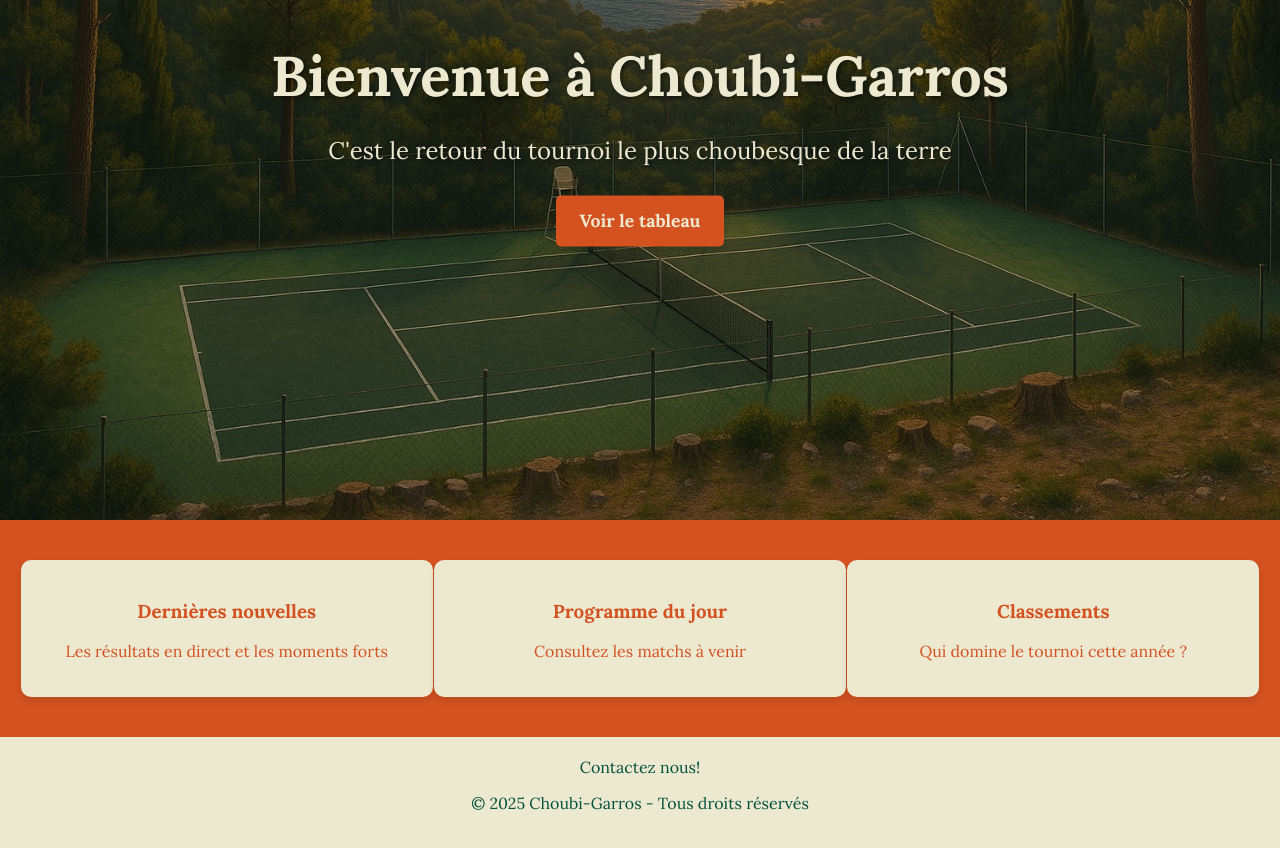
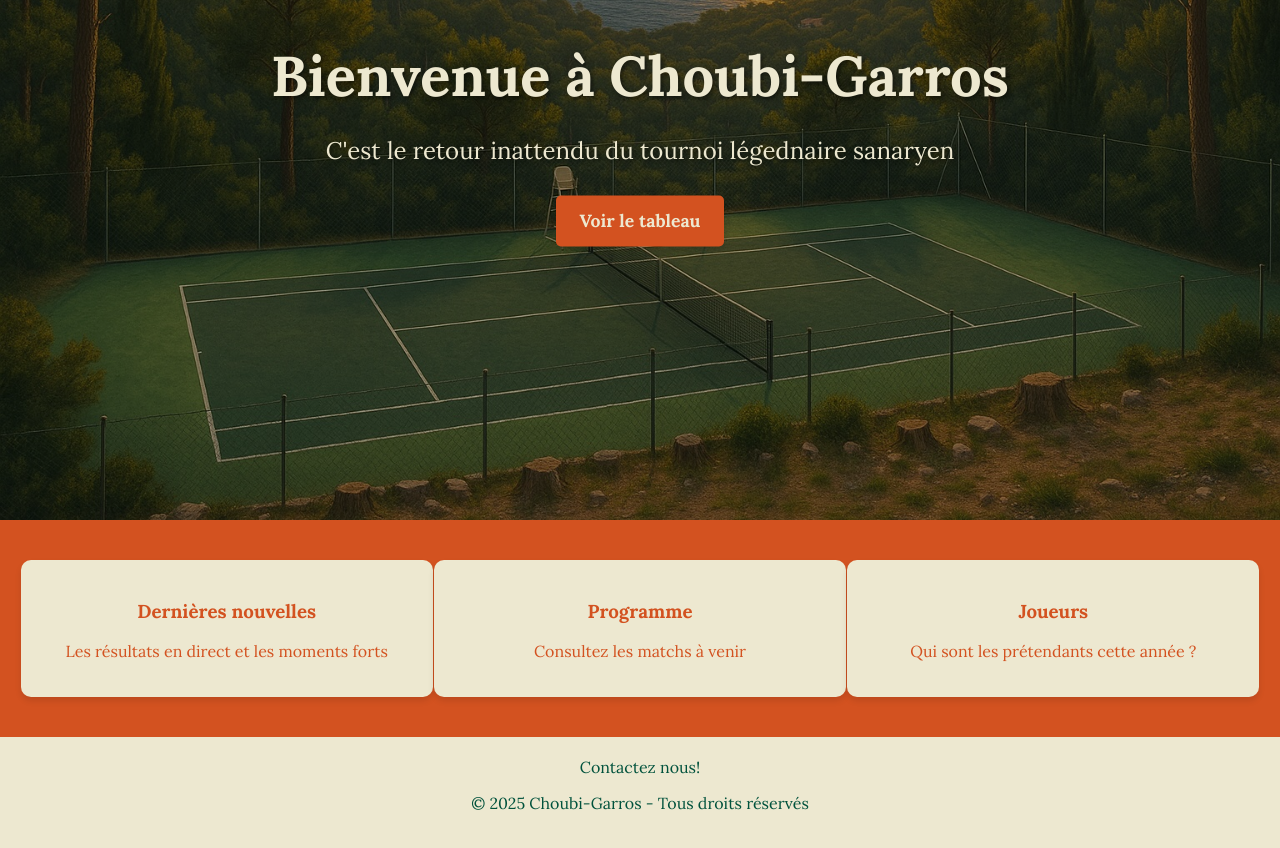
Before and after one commit to Maxsavy/Choubi-Garros, an Angular app: page /home in a window 1280 px wide. Shown: the part 400-1248 px from the top of the page. Built offline with nearby package versions, Linux system fonts and the light colour scheme.

Commit message:
improvements

```diff
--- a/src/app/components/navbar/navbar.component.html
+++ b/src/app/components/navbar/navbar.component.html
@@ -8,9 +8,9 @@
         <ul class="nav-links">
             <li><a routerLink="/home" routerLinkActive="active">Accueil</a></li>
             <li><a routerLink="/bracket" routerLinkActive="active">Tableau</a></li>
+            <li><a routerLink="/sign-up" routerLinkActive="active">Inscription</a></li>
+            <li><a routerLink="/players" routerLinkActive="active">Joueurs</a></li>
             <!-- <li><a routerLink="/calendar" routerLinkActive="active">Calendrier</a></li> -->
-            <li><a routerLink="/players" routerLinkActive="active">Joueurs</a></li>
-            <li><a routerLink="/sign-up" routerLinkActive="active">Inscription</a></li>
             <li><a routerLink="/history" routerLinkActive="active">Histoire</a></li>
         </ul>
         <div class="signature">
--- a/src/app/pages/home-page/home-page.component.css
+++ b/src/app/pages/home-page/home-page.component.css
@@ -108,3 +108,8 @@ header {
     box-shadow: 0 4px 6px rgba(0, 0, 0, 0.1);
     color: #d35220;
   }
+
+.feature:hover {
+    transform: translateY(-3px);
+    box-shadow: 0 6px 8px rgba(0, 0, 0, 0.15);
+  }
--- a/src/app/pages/home-page/home-page.component.html
+++ b/src/app/pages/home-page/home-page.component.html
@@ -6,7 +6,7 @@
       <img src="assets/images/choubIA.jpg" alt="Choubi-Garros-BG" class="home-image-bg">
       <div class="home-image-content">
         <h1>Bienvenue à Choubi-Garros</h1>
-        <p>C'est le retour du tournoi le plus choubesque de la terre</p>
+        <p>C'est le retour inattendu du tournoi légednaire sanaryen</p>
         <button class="cta-button" routerLink="/bracket">Voir le tableau</button>
       </div>
     </section>
@@ -17,13 +17,13 @@
         <h3>Dernières nouvelles</h3>
         <p>Les résultats en direct et les moments forts</p>
       </div>
-      <div class="feature">
-        <h3>Programme du jour</h3>
+      <div class="feature" routerLink="/calendar">
+        <h3>Programme</h3>
         <p>Consultez les matchs à venir</p>
       </div>
-      <div class="feature">
-        <h3>Classements</h3>
-        <p>Qui domine le tournoi cette année ?</p>
+      <div class="feature" routerLink="/players">
+        <h3>Joueurs</h3>
+        <p>Qui sont les prétendants cette année ?</p>
       </div>
     </section>
     <app-footer></app-footer>
```
